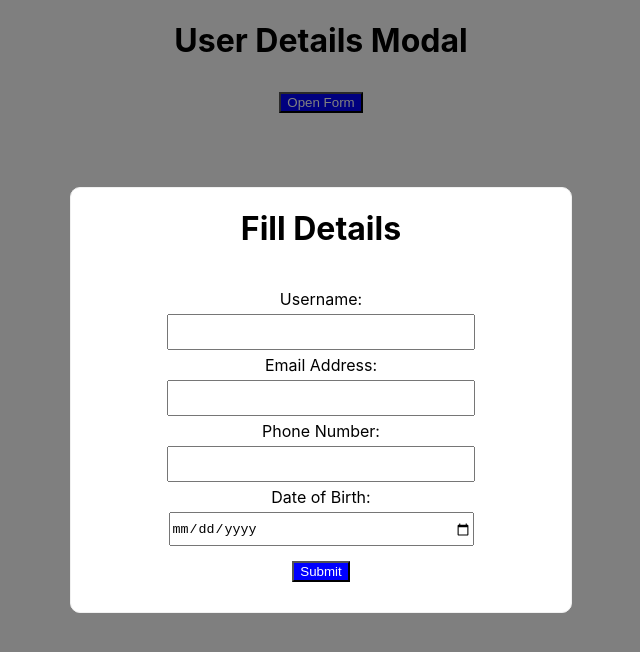
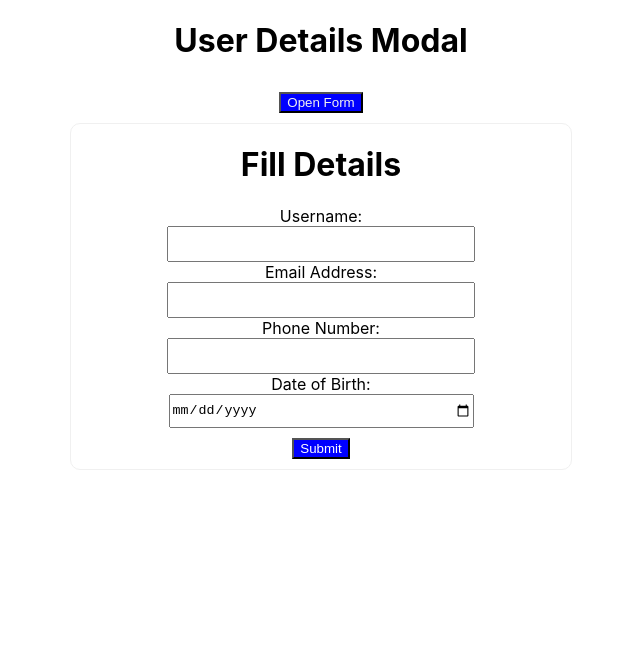
Before and after one commit to YogeshBaisla/XModel, a React (Create React App) app: page / in a window 1280 px wide. Both pictures are taken after a click on the button "Open Form". Shown: the top 652 px of the page, without its empty margins (319-959 px from the left). Built offline with nearby package versions, Linux system fonts and the light colour scheme.

Commit message:
new code

```diff
--- a/src/App.css
+++ b/src/App.css
@@ -1,53 +1,33 @@
-.container {
+.container{
+  display: flex;
+  flex-direction: column;
+  justify-content: center;
+  align-items: center;
+  }
+.modal{
+  display: none;
+  flex-direction: column;
+  justify-content: center;
+  align-items: center;
+  width: 500px;
+  border: 1px solid #f0f0f0;
+  border-radius: 10px;
+}
+.modal-content{
   display: flex;
   flex-direction: column;
   justify-content: center;
   align-items: center;
 }
 
-.backdrop {
-  position: fixed;
-  top: 0;
-  left: 0;
-  width: 100%;
-  height: 100%;
-  background-color: rgba(0, 0, 0, 0.5);
-  display: flex;
-  justify-content: center;
-  align-items: center;
-}
-
-.modal {
-  display: flex;
-  flex-direction: column;
-  justify-content: center;
-  align-items: center;
-  width: 500px;
-  border: 1px solid #f0f0f0;
-  border-radius: 10px;
-  background-color: #fff;
-  z-index: 10;
-}
-
-.modal-content {
-  display: flex;
-  flex-direction: column;
-  justify-content: center;
-  align-items: center;
-  padding: 20px;
-}
-
-.inputFields {
+.inputFields{
   width: 300px;
   height: 30px;
-  margin: 5px 0;
 }
-
-.buttonStyle {
-  color: #fff;
-  background-color: #0000ff;
+.buttonStyle{
+  color: #f0f0f0;
+  background-color: #0000FF;
   margin: 10px;
-  cursor: pointer;
 }
 
 .submit-button {
--- a/src/App.js
+++ b/src/App.js
@@ -1,145 +1,61 @@
-import "./App.css";
-import { useState, useEffect } from "react";
-import React from "react";
-
+import "./App.css"
+import {useState} from 'react'
 function App() {
-  const [formData, setFormData] = useState({
-    username: "",
-    email: "",
-    phone: "",
-    dob: "",
-  });
-
-  const [isFormVisible, setIsFormVisible] = useState(false);
-
-  const formRef = React.createRef();
-
-  const makeFormVisible = () => {
-    setIsFormVisible(true);
-  };
-
-  const closeForm = (e) => {
-    console.log(e.target)
-    // if(isFormVisible && e.target.className !== "modal" && e.target.className !== "modal-content"){
-    // setIsFormVisible(false);}
-  };
-
-  const formHandle = (e) => {
-    e.preventDefault();
-
-    if (e.target[2].value.length < 10) {
-      alert("Invalid phone number. Please enter a 10-digit phone number.");
-    } else if (new Date(e.target[3].value) > new Date()) {
-      alert("Invalid date of birth. Date of birth cannot be in the future.");
-    } else {
-      // Handle form submission logic if needed
-      console.log("Form submitted:", formData);
-
-      // Clear form data
-      setFormData({
-        username: "",
-        email: "",
-        phone: "",
-        dob: "",
-      });
-
-      // Close the form
-      closeForm();
+  const [formData,setFormData] = useState({
+    username:"",
+    email:"",
+    phone:"",
+    dob:""
+  })
+  const makeFormVisible = ()=>{
+    let formDiv = document.getElementsByClassName("modal")[0]
+    formDiv.style.display = "flex"
   }
-  };
-
-  useEffect(() => {
-    const handleClickOutside = (event) => {
-      if (formRef.current && !formRef.current.contains(event.target)) {
-        // Clicked outside the modal, close it
-        closeForm();
+  const formHandle = (e)=>{
+    e.preventDefault()
+    if(e.target[2].value.length < 10){
+      alert("Invalid phone number. Please enter a 10-digit phone number.")
     }
-    };
-
-    // Attach the event listener when the component mounts
-    document.addEventListener("mousedown", handleClickOutside);
-
-    // Detach the event listener when the component unmounts
-    return () => {
-      document.removeEventListener("mousedown", handleClickOutside);
-    };
-  }, []);
-
+    else if(new Date(e.target[3].value) > new Date()){
+      alert("Invalid date of birth. Date of birth cannot be in the future.")
+    }
+    else{setFormData({
+      username:"",
+      email:"",
+      phone:"",
+      dob:""
+    })}
+  }
   return (
-    <div className="container" >
-      <div onClick={(e)=>closeForm(e)}>
+    <div className="container">
       <h1>User Details Modal</h1>
-      </div>
-      <button className="buttonStyle" onClick={makeFormVisible}>
-        Open Form
-      </button>
-      {isFormVisible && (
-        <div className="backdrop">
-          <div className="modal" ref={formRef}>
+      <button className="buttonStyle" onClick={makeFormVisible}>Open Form</button>
+      <div className="modal">
       <h1>Fill Details</h1>
       <form className="modal-content" onSubmit={formHandle}>
         <label htmlFor="username">Username:</label>
-              <input
-                id="username"
-                type="text"
-                className="inputFields"
-                value={formData.username}
-                onChange={(e) => {
-                  setFormData((prevState) => ({
+        <input id="username" type="text" className="inputFields" value={formData.username} onChange={(e)=>{setFormData(prevState => ({
       ...prevState,
-                    username: e.target.value,
-                  }));
-                }}
-              />
+      ['username']: e.target.value
+    }))}} />
         <label htmlFor="email">Email Address:</label>
-              <input
-                id="email"
-                type="email"
-                className="inputFields"
-                value={formData.email}
-                onChange={(e) => {
-                  setFormData((prevState) => ({
+        <input id="email" type="email" className="inputFields" value={formData.email} onChange={(e)=>{setFormData(prevState => ({
       ...prevState,
-                    email: e.target.value,
-                  }));
-                }}
-                required
-              />
+      ['email']: e.target.value
+    }))}} required/>
         <label htmlFor="phone">Phone Number:</label>
-              <input
-                id="phone"
-                type="number"
-                className="inputFields"
-                value={formData.phone}
-                onChange={(e) => {
-                  setFormData((prevState) => ({
+        <input id="phone" type="number" className="inputFields" value={formData.phone} onChange={(e)=>{setFormData(prevState => ({
       ...prevState,
-                    phone: e.target.value,
-                  }));
-                }}
-                required
-              />
+      ['phone']: e.target.value
+    }))}} required/>
         <label htmlFor="dob">Date of Birth:</label>
-              <input
-                id="dob"
-                type="date"
-                className="inputFields"
-                value={formData.dob}
-                onChange={(e) => {
-                  setFormData((prevState) => ({
+        <input id="dob" type="date" className="inputFields" value={formData.dob} onChange={(e)=>{setFormData(prevState => ({
       ...prevState,
-                    dob: e.target.value,
-                  }));
-                }}
-                required
-              />
-              <button className="submit-button" type="submit">
-                Submit
-              </button>
+      ['dob']: e.target.value
+    }))}} required/>
+        <button className="submit-button" type="submit">Submit</button>
       </form>
       </div>
-        </div>
-      )}
     </div>
   );
 }
```
Lines whose indentation alone changed are shown as unchanged.
